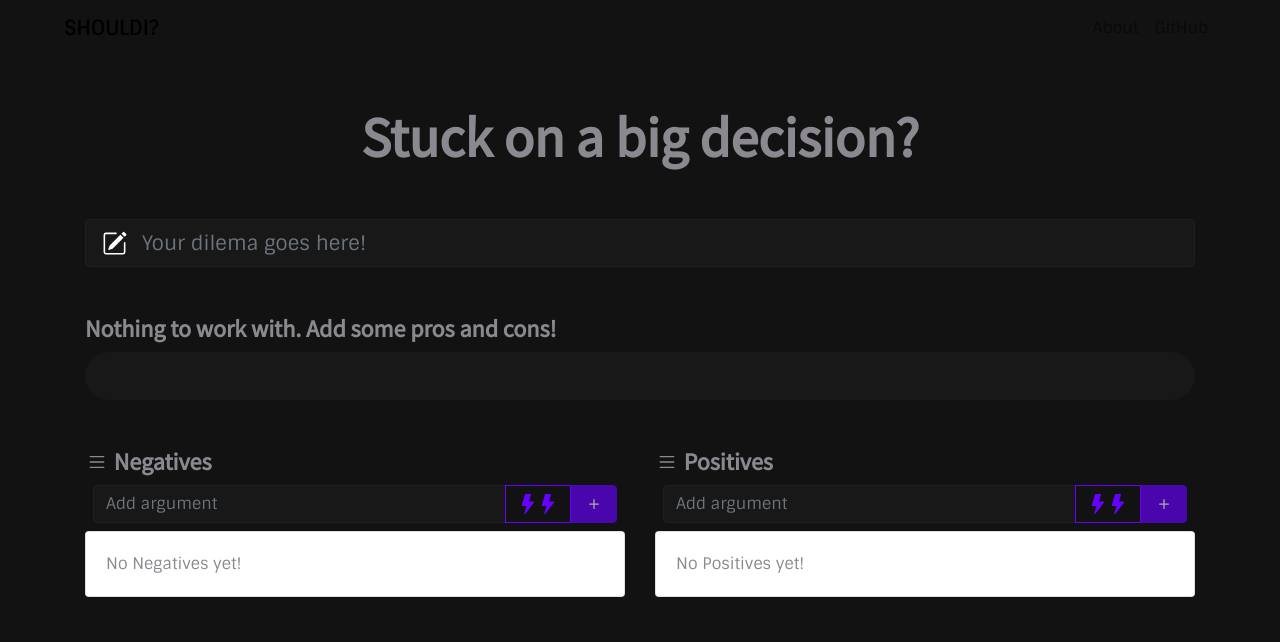
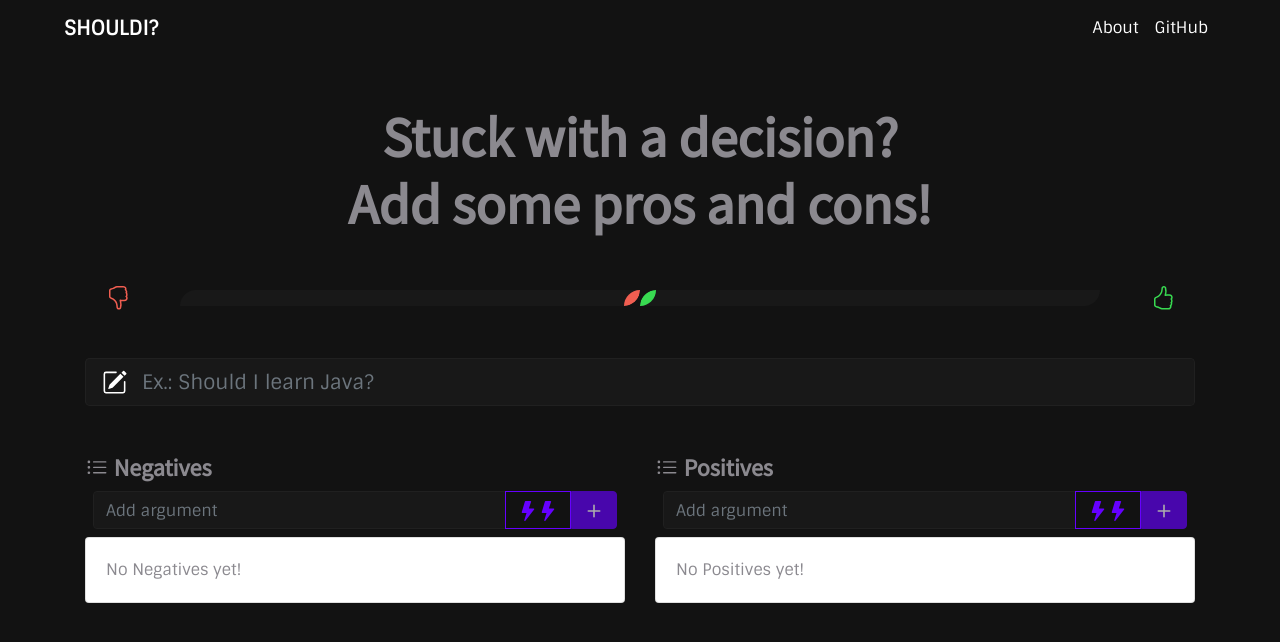
Before and after one commit to toniogabe/shouldi, a Vue app: page /#/ in a window 1280 px wide. Shown: the top 642 px of the page. Built offline with nearby package versions, Linux system fonts and the light colour scheme.

Commit message:
Better styling of the Scorebar and Question component implemented.

```diff
--- a/src/assets/style/main.scss
+++ b/src/assets/style/main.scss
@@ -51,37 +51,48 @@ $input-border-color: $color-shark;
 }
 
 .progress, .progress-bar {
-  border-radius: 0 2rem 2rem 0 !important;
+  border-radius: 2rem 0 2rem 0 !important;
 }
 
 .progress {
   background-color: $input-bg;
 }
 
-// App Classes ------------------------------------------
+.progress-bar {
+  padding-right: 1rem;
+}
+
+// Custom IDs
+#the-navbar * {
+  color: white !important;
+}
+
+// Custom Classes ------------------------------------------
 
 .append-inside {
-
+  * {
+    color: white;
+  }
   input {
-    color: white;
     border-left: none !important;
     padding-left: 0 !important;
   }
   .form-control:focus {
-    color: white;
     border-color: $input-border-color;
     box-shadow: none;
   }
   .input-group-text {
-    color: white;
     background-color: $input-bg;
     border-right: none;
   }
   &.append-inside-focus {
-    // border: 2px solid;
     border-radius: $input-border-radius;
     // border-color: $input-focus-border-color;
     border: $input-border-width solid $input-focus-border-color;
     box-shadow: $input-focus-box-shadow;
   }
 }
+
+.line-breaker {
+  white-space: pre-line !important;
+}
--- a/src/components/BaseList.vue
+++ b/src/components/BaseList.vue
@@ -1,7 +1,7 @@
 <template>
   <b-col>
 
-      <h4 class="mb-0"><b-icon icon="list" scale="0.9"></b-icon> {{ title }}</h4>
+      <h4 class="mb-0"><b-icon icon="list-ul" scale="0.9"></b-icon> {{ title }}</h4>
 
       <b-input-group class="my-2 px-2">
 
@@ -35,7 +35,7 @@
           </b-dropdown>
 
           <b-button variant="primary" @click="addItem()" :disabled="!argument.name">
-            <b-icon-plus></b-icon-plus>
+            <b-icon icon="plus" scale="1.3"></b-icon>
           </b-button>
 
         </template>
@@ -55,9 +55,9 @@
             <b-icon v-for="i in item.weight" :key="i" icon="lightning-fill"></b-icon>
             <b-icon
               v-show="item == selected"
-              icon="x"
+              icon="x-square"
               class="ml-3 rounded-circle"
-              scale="1.5"
+              scale="1.3"
               variant="danger"
               @click="removeItem(idx)"
             ></b-icon>
--- a/src/components/TheNavbar.vue
+++ b/src/components/TheNavbar.vue
@@ -1,6 +1,6 @@
 <template>
   <div>
-    <b-navbar toggleable="lg" variant="transparent" class="mx-5">
+    <b-navbar id="the-navbar" toggleable="lg" class="mx-5">
       <b-navbar-brand href="#">
         <strong>SHOULDI?</strong>
       </b-navbar-brand>
--- /dev/null
+++ b/src/components/TheQuestionInput.vue
@@ -0,0 +1,41 @@
+<template>
+  <b-input-group
+  ref="dilema_input"
+  size="lg"
+  class="my-5 append-inside"
+  :class="{ 'append-inside-focus': focused }"
+  >
+    <template #prepend>
+      <b-input-group-text>
+        <b-icon icon="pencil-square"></b-icon>
+      </b-input-group-text>
+    </template>
+    <b-form-input
+      v-model="value"
+      :placeholder="placeholder"
+      @focus="focused = true"
+      @blur="focused = false"
+    ></b-form-input>
+  </b-input-group>
+</template>
+
+<script>
+export default {
+  name: "TheQuestionInput",
+  props: {
+    value: {
+      type: String
+    },
+    placeholder: {
+      type: String,
+      default: 'Ex.: Should I learn Java?'
+    }
+  },
+
+  data () {
+    return {
+      focused: false,
+    }
+  }
+}
+</script>
--- a/src/components/TheScorebar.vue
+++ b/src/components/TheScorebar.vue
@@ -1,16 +1,20 @@
 <template>
-  <div class="my-5">
+  <div class="my-5 text-center">
 
-    <h4>{{ scoreTitle }}</h4>
+    <h1 class="display-4 my-5 line-breaker">{{ scoreTitle }}</h1>
 
-    <b-row v-show="value != undefined">
+    <b-row align-v="center">
+      <b-col cols="1">
+        <b-icon icon="hand-thumbs-down" scale="1.5" variant="danger"></b-icon>
+      </b-col>
       <b-col class="pr-0">
 
         <b-progress
           :value="100 - value"
           :max="100"
-          height="3rem"
+          :height="height"
           style="transform: rotate(180deg)"
+          variant="danger"
         ></b-progress>
 
       </b-col>
@@ -19,10 +23,14 @@
         <b-progress
           :value="value"
           :max="100"
-          height="3rem"
+          :height="height"
           style
+          variant="success"
         ></b-progress>
 
+      </b-col>
+      <b-col cols="1">
+        <b-icon icon="hand-thumbs-up" scale="1.5" variant="success"></b-icon>
       </b-col>
     </b-row>
   </div>
@@ -35,6 +43,10 @@ export default {
     value: {
       type: Number,
       default: -1
+    },
+    height: {
+      type: String,
+      default: '1rem'
     }
 
   },
@@ -50,7 +62,7 @@ export default {
       if (this.value > 20) return 'It better not.';
       if (this.value >= 5) return "Don't do it.";
 
-      return 'Nothing to work with. Add some pros and cons!';
+      return 'Stuck with a decision? \n Add some pros and cons!';
     }
   }
 };</script>
--- a/src/views/Home.vue
+++ b/src/views/Home.vue
@@ -2,29 +2,12 @@
   <div class="home">
     <TheNavbar />
 
-    <b-container class="pt-5">
-      <h1 class="display-4 text-center">Stuck on a big decision?</h1>
-
-      <b-input-group
-        ref="dilema_input"
-        size="lg"
-        class="mt-5 append-inside"
-        :class="{ 'append-inside-focus': focused }"
-      >
-        <template #prepend>
-          <b-input-group-text>
-            <b-icon icon="pencil-square"></b-icon>
-          </b-input-group-text>
-        </template>
-        <b-form-input
-          v-model="title"
-          placeholder="Your dilema goes here!"
-          @focus="focused = true"
-          @blur="focused = false"
-        ></b-form-input>
-      </b-input-group>
+    <b-container class="mt-5">
+      <!-- <h1 class="display-4 text-center">Stuck on a big decision?</h1> -->
 
       <TheScorebar v-model="score" />
+
+      <TheQuestionInput v-model="question"/>
 
       <b-row>
         <BaseList
@@ -47,25 +30,24 @@
 
 <script>
 import TheNavbar from "@/components/TheNavbar";
+import TheQuestionInput from "@/components/TheQuestionInput";
 import TheScorebar from "@/components/TheScorebar";
 import BaseList from "@/components/BaseList";
 
 export default {
   name: "Home",
-  components: { TheNavbar, TheScorebar, BaseList },
+  components: {
+    BaseList,
+    TheQuestionInput,
+    TheScorebar,
+    TheNavbar
+  },
 
   data() {
     return {
-      title: undefined,
-      focused: false,
-      pros: [
-        //   { name: "Pro 1", weight: 5 },
-        //   { name: "Pro 2", weight: 2 }
-      ],
-      cons: [
-        // { name: "Con 2", weight: 2 },
-        // { name: "Con 1", weight: 2 }
-      ],
+      question: undefined,
+      pros: [],
+      cons: [],
     };
   },
 
```
